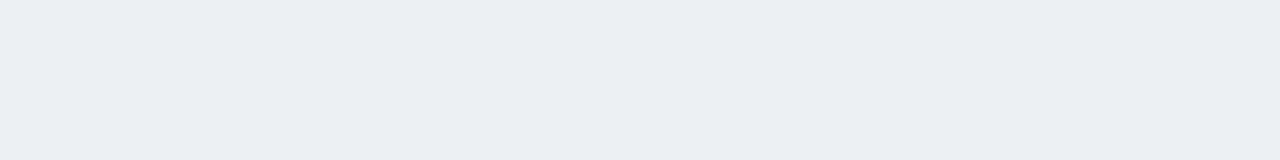
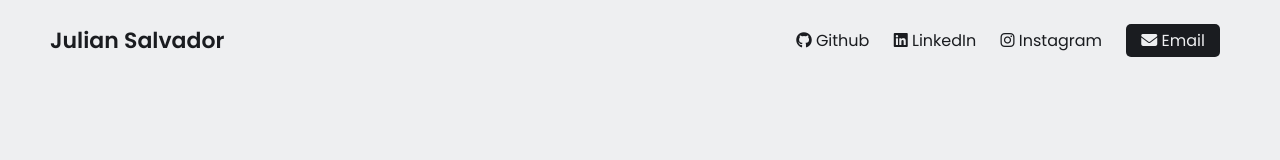
Before and after one commit to juliansalvador727/personal-portfolio, a plain HTML site: page index.html in a window 1280 px wide. Drawn offline with Linux system fonts and the light colour scheme.

Commit message:
navbar links, includes linkedin, insta, gmail, and github

```diff
--- a/index.html
+++ b/index.html
@@ -26,7 +26,45 @@
   </head>
   <body>
     <!-- Navigation Bar-->
-    <nav></nav>
+    <nav>
+      <div class="left">
+        <a href="/">Julian Salvador</a>
+      </div>
+      <div class="right">
+        <a
+          href="https://github.com/juliansalvador727/"
+          target="_blank"
+          rel="noopener noreferrer"
+        >
+          <i class="fa-brands fa-github"></i>
+          <span>Github</span>
+        </a>
+        <a
+          href="https://www.linkedin.com/in/julian-salvador727"
+          target="_blank"
+          rel="noopener noreferrer"
+        >
+          <i class="fa-brands fa-linkedin"></i>
+          <span>LinkedIn</span>
+        </a>
+        <a
+          href="https://www.instagram.com/jjulian_salvador/"
+          target="_blank"
+          rel="noopener noreferrer"
+        >
+          <i class="fa-brands fa-instagram"></i>
+          <span>Instagram</span>
+        </a>
+        <a
+          href="mailto:juliansalvador727@gmail.com"
+          target="_blank"
+          rel="noopener noreferrer"
+        >
+          <i class="fa-solid fa-envelope"></i>
+          <span>Email</span>
+        </a>
+      </div>
+    </nav>
 
     <main>
       <!-- HERO SECTION-->
--- a/styles.css
+++ b/styles.css
@@ -23,3 +23,32 @@ a {
   color: var(--link-color);
   text-decoration: none;
 }
+
+/* NAVIGATION BAR*/
+
+nav {
+  display: flex;
+  justify-content: space-between;
+  align-items: center;
+
+  padding: 0 50px;
+  height: 80px;
+}
+
+nav .left a {
+  color: var(--text-color);
+  font-size: 22px;
+  font-weight: 600;
+}
+
+nav .right a {
+  color: var(--text-color);
+  margin: 0 10px;
+}
+
+nav .right a:last-child {
+  color: var(--background-color);
+  background-color: var(--text-color);
+  padding: 5px 15px;
+  border-radius: 5px;
+}
```
